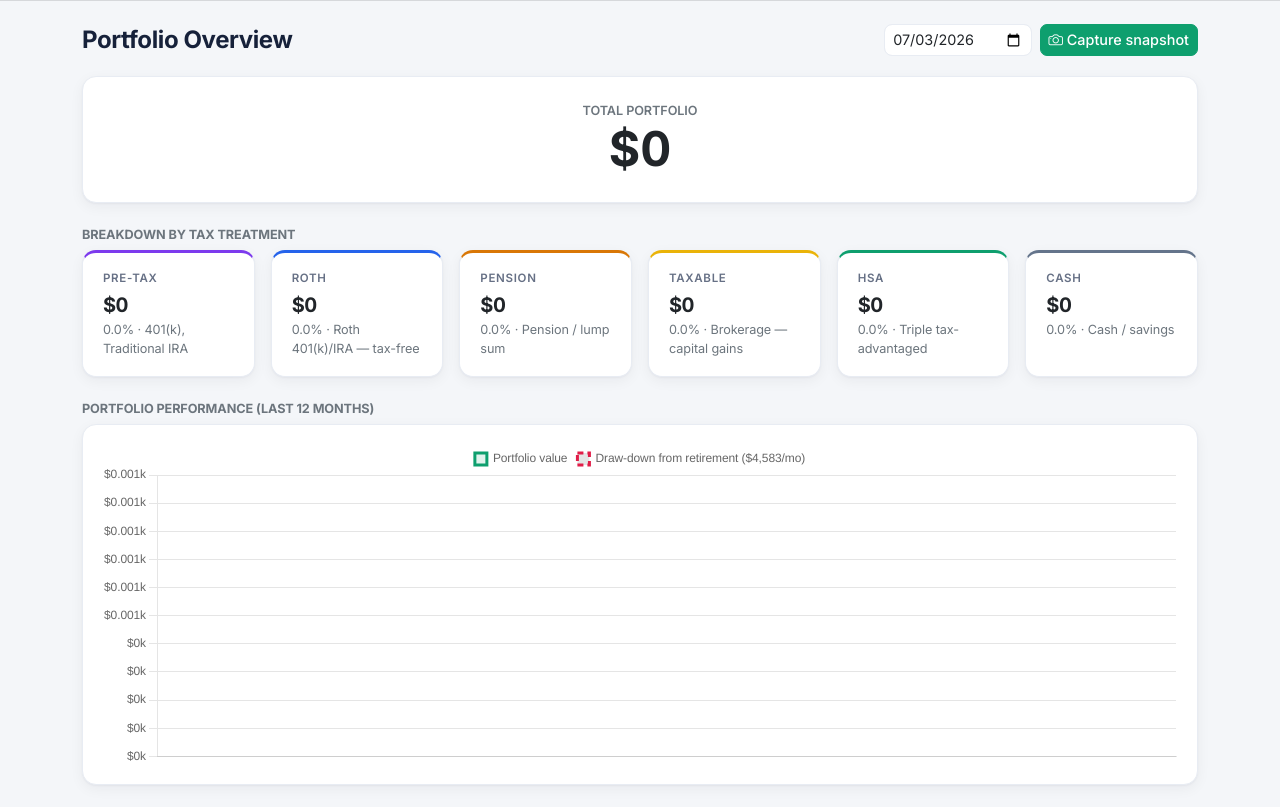
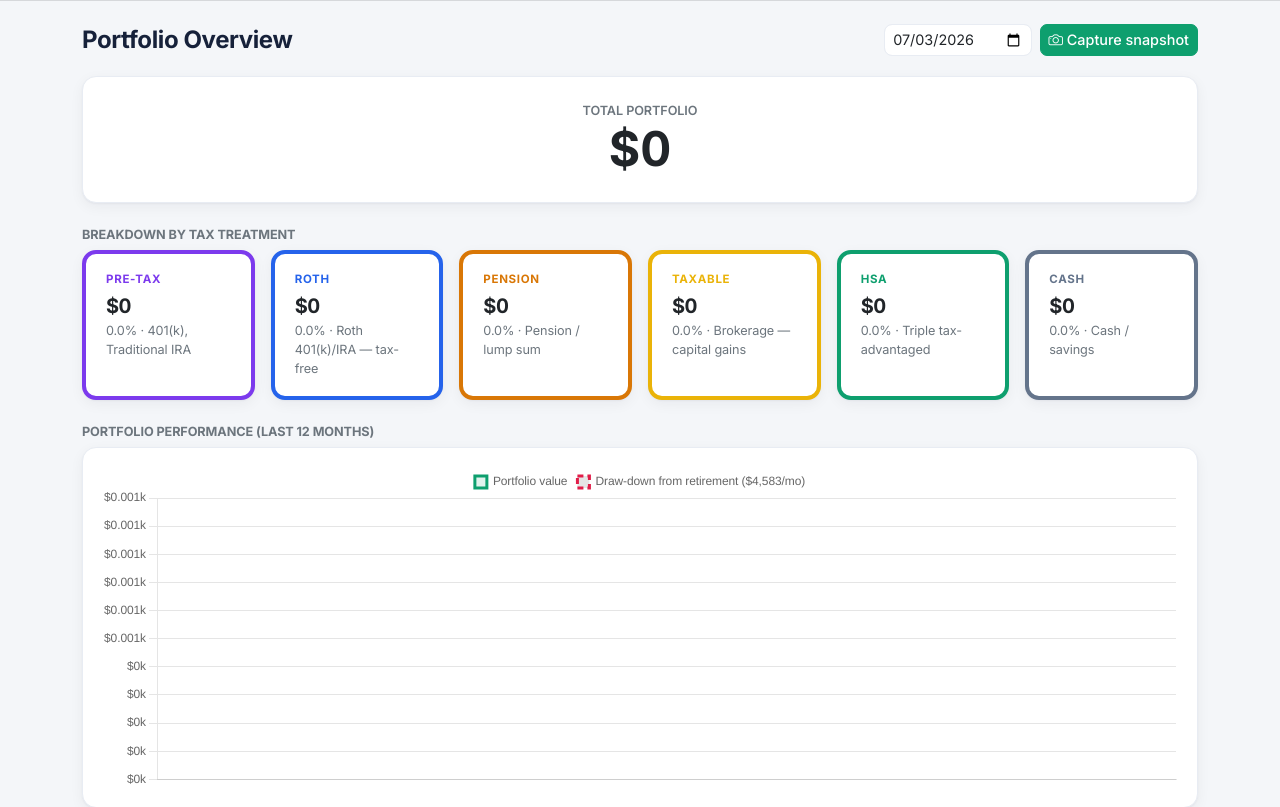
Before and after one commit to jaysuzi5/money-tracker, a Django app: page /portfolio/ in a window 1280 px wide. Shown: the part 71-878 px from the top of the page. Run offline with Django 5.2, Linux system fonts and the light colour scheme; the visitor is signed in with stand-in values (Sample User, id 1); data that the repository does not hold is empty; some libraries are stand-ins or nearby versions.

Commit message:
Portfolio: thicker full border around tax-treatment cards
Co-Authored-By: Claude Opus 4.8 <noreply@anthropic.com>

```diff
--- a/static/css/site.css
+++ b/static/css/site.css
@@ -364,12 +364,16 @@ table.qk-table .num { text-align: right; font-variant-numeric: tabular-nums; whi
 ::selection { background: rgba(14,159,110,.18); }
 
 /* portfolio tax-treatment card accents */
-.stat-card.tt-pretax  { border-top:3px solid #7c3aed; }
-.stat-card.tt-roth    { border-top:3px solid #2563eb; }
-.stat-card.tt-pension { border-top:3px solid #d97706; }
-.stat-card.tt-hsa     { border-top:3px solid #0e9f6e; }
-.stat-card.tt-taxable { border-top:3px solid #eab308; }
-.stat-card.tt-cash    { border-top:3px solid #64748b; }
+.stat-card.tt-pretax  { --tt:#7c3aed; }
+.stat-card.tt-roth    { --tt:#2563eb; }
+.stat-card.tt-pension { --tt:#d97706; }
+.stat-card.tt-hsa     { --tt:#0e9f6e; }
+.stat-card.tt-taxable { --tt:#eab308; }
+.stat-card.tt-cash    { --tt:#64748b; }
+.stat-card[class*="tt-"] {
+  border: 4px solid var(--tt);
+}
+.stat-card[class*="tt-"] .label { color: var(--tt); font-weight: 700; }
 
 /* ===== Dark mode ===== */
 [data-theme="dark"] {
```
